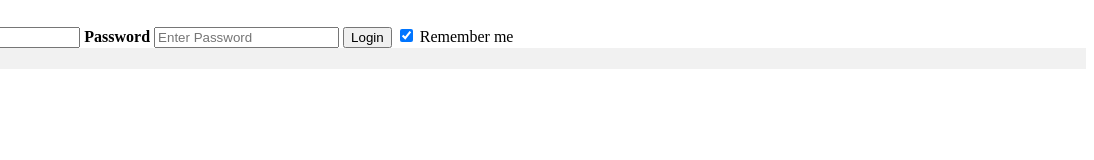
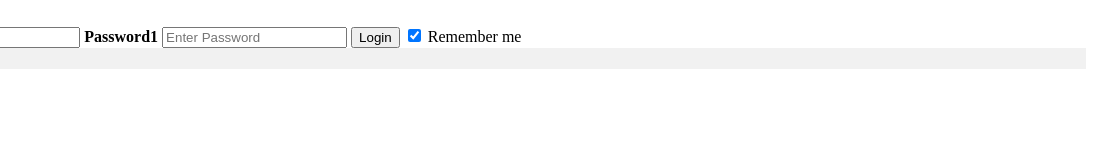
Before and after one commit to Malhotra-Gaurav/New-Demo, a plain HTML site: page index.html in a window 1280 px wide. Shown: the full height of the page, 186-1280 px from the left. Drawn offline with Linux system fonts and the light colour scheme.

Commit message:
Changes to website

```diff
--- a/index.html
+++ b/index.html
@@ -7,7 +7,7 @@
     <label for="uname"><b>Username</b></label>
     <input type="text" placeholder="Enter Username" name="uname" required>
 
-    <label for="psw"><b>Password</b></label>
+    <label for="psw"><b>Password1</b></label>
     <input type="password" placeholder="Enter Password" name="psw" required>
 
     <button type="submit">Login</button>
```
Also changed, not shown: 1 other file.
